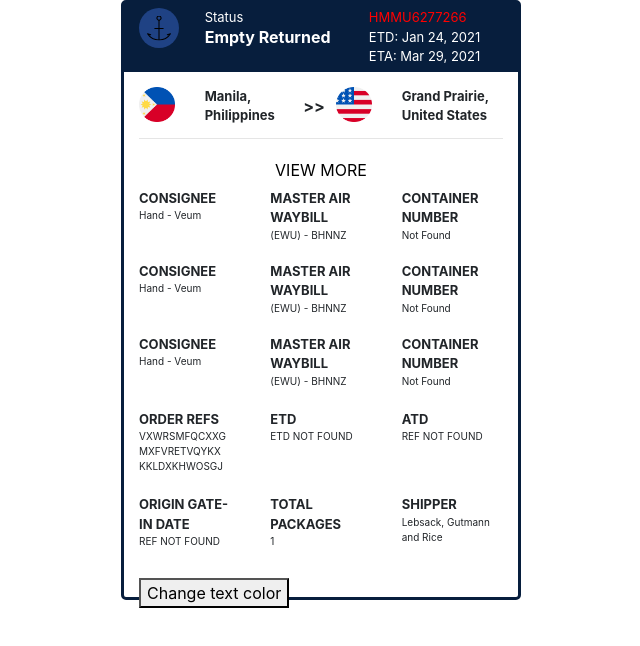
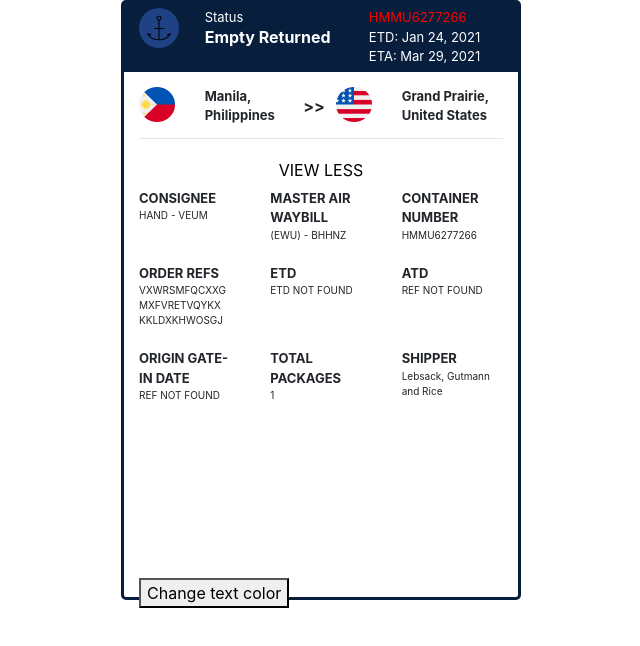
Before and after one commit to DamianBobs/Fernie, an Angular app in the folder trainingPlayground/: page /card in a window 1280 px wide. Both pictures are taken after a click on the button "VIEW MORE". Shown: the top 646 px of the page, without its empty margins (319-959 px from the left). Built offline with nearby package versions, Linux system fonts and the light colour scheme.

Commit message:
FM container-details

```diff
--- a/trainingPlayground/src/app/app-routing.module.ts
+++ b/trainingPlayground/src/app/app-routing.module.ts
@@ -3,7 +3,8 @@ import { Routes, RouterModule } from '@angular/router';
 import { CardComponent } from './components/card/card.component';
 import { ContainerDetailComponent } from './components/container-detail/container-detail.component';
 import { ContainerListComponent } from './components/containerList/container-list.component';
-
+import { ShippingDetailsComponent } from './components/shipping-details/shipping-details.component';
+import { Router } from '@angular/router';
 
 
 const routes: Routes = [
@@ -17,6 +18,7 @@ const routes: Routes = [
   },
   {
     path: 'container-detail/:containerId',
+    // path: 'container-detail',
     component: ContainerDetailComponent
   }
 ];
--- a/trainingPlayground/src/app/app.module.ts
+++ b/trainingPlayground/src/app/app.module.ts
@@ -8,13 +8,15 @@ import { ContainerListComponent } from './components/containerList/container-lis
 import { ContainerDetailComponent } from './components/container-detail/container-detail.component';
 import { ShippingDetailsComponent } from './components/shipping-details/shipping-details.component';
 
+
 @NgModule({
   declarations: [
     AppComponent,
     CardComponent,
     ContainerListComponent,
     ContainerDetailComponent,
-    ShippingDetailsComponent
+    ShippingDetailsComponent,
+
   ],
   imports: [
     BrowserModule,
--- a/trainingPlayground/src/app/components/card/card.component.html
+++ b/trainingPlayground/src/app/components/card/card.component.html
@@ -17,7 +17,7 @@
         {{ container.containerNumber }}
       </a>
       <div class="header-text">
-        ETD: {{ container.etd | date:'mediumDate' }}<br />
+        ETD: {{ container.etd | date:'mediumDate' }}<br/>
         ETA: {{ container.eta | date:'mediumDate' }}
       </div>
     </div>
@@ -43,59 +43,35 @@
   <hr>
   <div class="drawer flex-grow" [ngStyle]="{'overflow-y': drawerOpen ? 'auto': ''}" [ngClass]="drawerOpen ? 'drawer-closed': 'drawer-open'">
     <!-- lets pass in shipping legs for data -->
-    <app-shipping-details></app-shipping-details>
+    <app-shipping-details [legs]="container.shippingLegs"></app-shipping-details>
   </div>
   <div *ngIf="drawerOpen"><hr></div>
   <div class="row" >
     <div class="col-12 view-more-header">
       <!-- lets make this button dynamic (view more if closed, view less if open) -->
-      <button class="view-more-button" (click)="drawerOpen = !drawerOpen">VIEW MORE</button>
+      <!-- <button class="view-more-button" (click)="openDrawer()">{{ this.drawerStatus }}</button> -->
+      <button *ngIf="this.drawerOpen" class="view-more-button" (click)="this.drawerOpen = !this.drawerOpen">VIEW MORE</button>
+      <button *ngIf="!this.drawerOpen" class="view-more-button" (click)="this.drawerOpen = !this.drawerOpen">VIEW LESS</button>
+
     </div>
   </div>
   <!-- lets use actual data for this area -->
   <div class="row mt-1" >
     <div class="col-4 view-more-details-col">
       <p class="view-more-categories">CONSIGNEE</p>
-        <p class="view-more-details">Hand - Veum</p>
+        <p class="view-more-details">{{ container.consignee }}</p>
       </div>
       <div class="col-4 view-more-details-col">
         <p class="view-more-categories">MASTER AIR WAYBILL</p>
-        <p class="view-more-details">(EWU) - BHNNZ</p>
+        <p class="view-more-details">{{ container.masterAirWaybill}}</p>
       </div>
       <div class="col-4 view-more-details-col">
         <p class="view-more-categories">CONTAINER NUMBER</p>
-        <p class="view-more-details">Not Found</p>
+        <p class="view-more-details">{{ container.containerNumber }}</p>
       </div>
   </div>
-    <div class="drawer flex-grow" [ngStyle]="{'overflow-y': drawerOpen ? 'auto': ''}" [ngClass]="drawerOpen ? 'drawer-open': 'drawer-closed'">
-    <div class="row mt-1" >
-      <div class="col-4 view-more-details-col">
-        <p class="view-more-categories">CONSIGNEE</p>
-        <p class="view-more-details">Hand - Veum</p>
-      </div>
-      <div class="col-4 view-more-details-col">
-        <p class="view-more-categories">MASTER AIR WAYBILL</p>
-        <p class="view-more-details">(EWU) - BHNNZ</p>
-      </div>
-      <div class="col-4 view-more-details-col">
-        <p class="view-more-categories">CONTAINER NUMBER</p>
-        <p class="view-more-details">Not Found</p>
-      </div>
-    </div>
-    <div class="row mt-1" >
-      <div class="col-4 view-more-details-col">
-        <p class="view-more-categories">CONSIGNEE</p>
-        <p class="view-more-details">Hand - Veum</p>
-      </div>
-      <div class="col-4 view-more-details-col">
-        <p class="view-more-categories">MASTER AIR WAYBILL</p>
-        <p class="view-more-details">(EWU) - BHNNZ</p>
-      </div>
-      <div class="col-4 view-more-details-col">
-        <p class="view-more-categories">CONTAINER NUMBER</p>
-        <p class="view-more-details">Not Found</p>
-      </div>
-    </div>
+    <div class="drawer flex-grow" [ngStyle]="{'overflow-y': drawerOpen ? 'auto': ''}" [ngClass]="drawerOpen ? 'drawer-open' : 'drawer-closed' ">
+
     <div class="row" style="margin-top: 6px;">
       <div class="col-4 view-more-details-col">
         <p class="view-more-categories">ORDER REFS</p>
--- a/trainingPlayground/src/app/components/card/card.component.scss
+++ b/trainingPlayground/src/app/components/card/card.component.scss
@@ -42,6 +42,7 @@
   padding-top: 5px;
   padding-bottom: 5px;
   background-color: $primary-blue;
+  // background-color: red;
   color: white;
   font-size: small;
 }
--- a/trainingPlayground/src/app/components/card/card.component.ts
+++ b/trainingPlayground/src/app/components/card/card.component.ts
@@ -1,5 +1,7 @@
 import { Component, OnInit, Input } from '@angular/core';
 import { Container, demoContainer } from 'src/app/models/container.model';
+
+
 @Component({
   selector: 'app-card',
   templateUrl: './card.component.html',
@@ -7,6 +9,7 @@ import { Container, demoContainer } from 'src/app/models/container.model';
 })
 export class CardComponent implements OnInit {
   @Input() public container: Container;
+  public drawerStatus = 'VIEW MORE';
   drawerOpen = true;
   darkMode = false;
   colorA = 'red';
@@ -22,6 +25,9 @@ export class CardComponent implements OnInit {
     if(this.container.Id == null || this.container.Id == '') {
       this.container = new Container(demoContainer);
     }
+    // if(!this.drawerOpen) {
+    //   this.drawerStatus == 'nln'
+    // }
   }
 
   test() {
@@ -29,9 +35,12 @@ export class CardComponent implements OnInit {
   }
 
   changeColor(): void{
-    this.darkMode = !this.darkMode;
-    this.colorA =  this.darkMode ? 'red' : 'blue';
+    // this.darkMode = !this.darkMode;
+    this.colorA =  this.darkMode ? '$primary-blue' : '$secondary-blue';
   }
 
-
+  // openDrawer() {
+  //   this.drawerOpen = !this.drawerOpen;
+  //   this.drawerStatus =  this.drawerOpen ? 'VIEW MORE' : 'VIEW LESS';
+  // }
 }
--- a/trainingPlayground/src/app/components/container-detail/container-detail.component.html
+++ b/trainingPlayground/src/app/components/container-detail/container-detail.component.html
@@ -1 +1,112 @@
-<p>container-detail works!</p>
+<div class="container">
+  <div class="row">
+    <div class="col d-flex justify-content-between">
+      <p>Air Shipment Details: VAENATPG </p>
+      <p>Flight: ARRIVING</p>
+    </div>
+  </div>
+  <div class="row">
+    <div class="col d-flex justify-content-between">
+      <p>AC6002T</p>
+      <p>Wednesday, June 30, 2021</p>
+    </div>
+  </div>
+  <div class="contaier details">
+    <nav class="navbar navbar-expand-lg navbar-light bg-light">
+      <button class="navbar-toggler" type="button" data-toggle="collapse" data-target="#navbarNav"
+        aria-controls="navbarNav" aria-expanded="false" aria-label="Toggle navigation">
+        <span class="navbar-toggler-icon"></span>
+      </button>
+      <div class="collapse navbar-collapse" id="navbarNav">
+        <ul class="navbar-nav">
+          <li class="nav-item active">
+            <a class="nav-link" href="#">SHIPMENT DETAILS <span class="sr-only">(current)</span></a>
+          </li>
+          <li class="nav-item">
+            <a class="nav-link" href="#">DECLARATION DETAILS</a>
+          </li>
+          <li class="nav-item">
+            <a class="nav-link" href="#">Pricing</a>
+          </li>
+          <li class="nav-item">
+            <a class="nav-link disabled" href="#">Disabled</a>
+          </li>
+        </ul>
+      </div>
+    </nav>
+    <div class="shipment-details">
+      <div class="row">
+        <div class="col">
+          <p>arriving</p>
+          <p>Date</p>
+        </div>
+      </div>
+      <div class="row">
+        <div class="col-8">
+          <div class="flight-box">
+            <div class="row">
+              <div class="col d-flex justify-content-between">
+                <p>DEPARTURE</p>
+                <p>ARRIVAL</p>
+              </div>
+            </div>
+            <div class="row">
+              <div class="col-1">
+                <img src="assets/flags/united-states.png" class="img-fluid flag" />
+              </div>
+              <div class="col-3">
+                <p>DEPARTURE</p>
+                <p>CITY</p>
+              </div>
+              <div class="col-4 my-0">
+                <hr align="center">
+                <p style="text-align: center;">FLIGHT NUMBER</p>
+                <p style="text-align: center;">FLIGHT DURATION</p>
+              </div>
+              <div class="col-3">
+                <p>DEPARTURE</p>
+                <p>CITY</p>
+              </div>
+              <div class="col-1">
+                <img src="assets/flags/philippines.png" class="img-fluid flag" />
+              </div>
+            </div>
+          </div>
+          <div class="row">
+            <div class="col-6 mt-1">
+              <p class="text" style="font-weight: bold;">SHIPPER</p>
+              <p class="text">Predovic - Hegmann</p>
+              <p class="text">28659 Doyle Crest</p>
+              <p class="text">Lake Kirsten, Ohio 38840 Guadeloupe</p>
+            </div>
+            <div class="col-6 mt-1">
+              <p class="text" style="font-weight: bold;">CONSIGNEE</p>
+              <p class="text">Predovic - Hegmann</p>
+              <p class="text">28659 Doyle Crest</p>
+              <p class="text">Lake Kirsten, Ohio 38840 Guadeloupe</p>
+            </div>
+            <div class="col-6 mt-1">
+              <p class="text" style="font-weight: bold;">PICK UP</p>
+              <p class="text">Predovic - Hegmann</p>
+              <p class="text">28659 Doyle Crest</p>
+              <p class="text">Lake Kirsten, Ohio 38840 Guadeloupe</p>
+            </div>
+            <div class="col-6 mt-1">
+              <p class="text" style="font-weight: bold;">DELIVERY</p>
+              <p class="text">Predovic - Hegmann</p>
+              <p class="text">28659 Doyle Crest</p>
+              <p class="text">Lake Kirsten, Ohio 38840 Guadeloupe</p>
+            </div>
+            <div class="col-12">
+              <hr align="center">
+            </div>
+          </div>
+
+        </div>
+        <div class="col-4">
+          <div class="delivery">
+          </div>
+        </div>
+      </div>
+    </div>
+  </div>
--- a/trainingPlayground/src/app/components/container-detail/container-detail.component.scss
+++ b/trainingPlayground/src/app/components/container-detail/container-detail.component.scss
@@ -0,0 +1,23 @@
+.flight-box{
+  border: 1px solid;
+  border-radius: 5px;
+  border-color: transparent;
+  box-shadow: 5px 10px 18px #888888;
+}
+
+.delivery {
+  background-color: blue;
+  height: 100px;
+  width: 100px;
+}
+
+.flag {
+  height: 40px;
+  width: 40px;
+}
+
+.text {
+  margin-top: 0px;
+  margin-bottom: 0px;
+  font-size: small;
+}
--- a/trainingPlayground/src/app/components/shipping-details/shipping-details.component.html
+++ b/trainingPlayground/src/app/components/shipping-details/shipping-details.component.html
@@ -1,70 +1,24 @@
-<!-- Lets use actual data and ngFor -->
-
-<div class="row">
+<div class="row" *ngFor="let stop of stops">
   <div class="col-2">
-    <div class="circle my-auto">
+    <div class="circle my-auto" [ngClass]="stop.currentLeg ? 'circle-departed' : stop.hasArrived ? 'circle-arrived' : 'circle-expected' ">
       <img src="assets/icons/delivery-truck.svg" class="centered icon" />
     </div>
     <div class="line"></div>
   </div>
   <div class="col">
-    <p style="font-weight: bold;">Country, City</p>
+    <p style="font-weight: bold;">{{stop.leg.location}}</p>
     <hr>
-    <div class="row statuses">
-      <div class="col">
+    <div class="row statuses" *ngIf="stop.leg.ata">
+      <div class="col d-flex justify-content-between">
         <p class="status-text">Arrived</p>
+        <p class="status-text">{{stop.leg.ata}}</p>
+      </div>
+    </div>
+    <div class="row" *ngIf="stop.leg.atd">
+      <div class="col d-flex justify-content-between">
         <p class="status-text">Departed</p>
-      </div>
-      <div class="col">
-        <p class="status-text">Date</p>
-        <p class="status-text">date</p>
+        <p class="status-text">{{stop.leg.atd}}</p>
       </div>
     </div>
   </div>
 </div>
-
-<div class="row">
-  <div class="col-2">
-    <div class="circle my-auto">
-      <img src="assets/icons/delivery-truck.svg" class="centered icon" />
-    </div>
-    <div class="line"></div>
-  </div>
-  <div class="col">
-    <p style="font-weight: bold;">Country, City</p>
-    <hr>
-    <div class="row statuses">
-      <div class="col">
-        <p class="status-text">Arrived</p>
-        <p class="status-text">Departed</p>
-      </div>
-      <div class="col">
-        <p class="status-text">Date</p>
-        <p class="status-text">date</p>
-      </div>
-    </div>
-  </div>
-</div>
-
-<div class="row">
-  <div class="col-2">
-    <div [ngClass]="hasArrivedTF ? 'circle-arrived': 'circle-expected'">
-      <img src="assets/icons/delivery-truck.svg" class="centered icon" />
-    </div>
-    <div class="line"></div>
-  </div>
-  <div class="col">
-    <p style="font-weight: bold;">Country, City</p>
-    <hr>
-    <div class="row statuses">
-      <div class="col">
-        <p class="status-text">Arrived</p>
-        <p class="status-text">Departed</p>
-      </div>
-      <div class="col">
-        <p class="status-text">Date</p>
-        <p class="status-text">date</p>
-      </div>
-    </div>
-  </div>
-</div>
--- a/trainingPlayground/src/app/components/shipping-details/shipping-details.component.scss
+++ b/trainingPlayground/src/app/components/shipping-details/shipping-details.component.scss
@@ -47,7 +47,7 @@
   }
 }
 
-.circle-arrived {
+.circle-expected {
   height: 40px;
   width: 40px;
   border-radius: 50%;
--- a/trainingPlayground/src/app/components/shipping-details/shipping-details.component.ts
+++ b/trainingPlayground/src/app/components/shipping-details/shipping-details.component.ts
@@ -1,4 +1,5 @@
-import { Component, OnInit } from '@angular/core';
+import { Component, OnInit, Input } from '@angular/core';
+import { ShippingLeg, ShippingStop } from 'src/app/models/container.model';
 
 @Component({
   selector: 'app-shipping-details',
@@ -6,13 +7,25 @@ import { Component, OnInit } from '@angular/core';
   styleUrls: ['./shipping-details.component.scss']
 })
 export class ShippingDetailsComponent implements OnInit {
-  hasDepartedTF = false;
-  hasArrivedTF = false;
-  isExpectedTF = false;
+  @Input() public legs: ShippingLeg[];
+
+  public stops: ShippingStop[] = [];
+  // hasDepartedTF = false;
+  // hasArrivedTF = false;
+  // isExpectedTF = false;
 
   constructor() { }
 
   ngOnInit(): void {
+    this.legs.forEach((leg) => {
+      let stop = new ShippingStop();
+      stop.leg = leg;
+      stop.hasDeparted = leg.atd ? true : false;
+      stop.hasArrived = leg.ata ? true : false;
+      stop.isExpected = (!leg.ata && !leg.atd) ? true : false;
+      stop.currentLeg = (leg.atd && !leg.ata) ? true : false;
+      this.stops.push(stop);
+    });
   }
 
   statusColor() {
--- a/trainingPlayground/src/app/models/container.model.ts
+++ b/trainingPlayground/src/app/models/container.model.ts
@@ -10,6 +10,8 @@ export class Container {
     public origin: string;
     public destination: string;
     public shippingLegs: ShippingLeg[];
+    public consignee: string;
+    public masterAirWaybill: string;
 
     constructor(init?: Partial<Container>) {
         Object.assign(this, init);
@@ -27,6 +29,13 @@ export class ShippingLeg {
     }
 
 }
+export class ShippingStop {
+    public leg: ShippingLeg;
+    public hasDeparted: boolean;
+    public hasArrived: boolean;
+    public isExpected: boolean;
+    public currentLeg: boolean;
+}
 
 export const demoContainer = new Container();
 demoContainer.Id = 'e9c443b8-cc6d-4bd8-a1e8-dcff17499dd8';
@@ -36,6 +45,8 @@ demoContainer.etd = '2021-01-24';
 demoContainer.eta = '2021-03-29';
 demoContainer.origin = 'Manila, Philippines';
 demoContainer.destination = 'Grand Prairie, United States';
+demoContainer.consignee = 'HAND - VEUM';
+demoContainer.masterAirWaybill = '(EWU) - BHHNZ';
 
 demoContainer.shippingLegs = [
      {
@@ -47,13 +58,14 @@ demoContainer.shippingLegs = [
      {
         legOrder: 2,
         atd: '2021-01-27',
-        ata: '2021-03-05',
+        ata: null,
         location: 'Kaohsiung, Taiwan'
     },
     {
         legOrder: 3,
-        atd: '2021-04-15',
-        ata: '2021-03-21',
+        // atd: '2021-04-15',
+        atd: null,
+        ata: null,
         location: 'Los Angeles, United States'
     },
  ];
```
